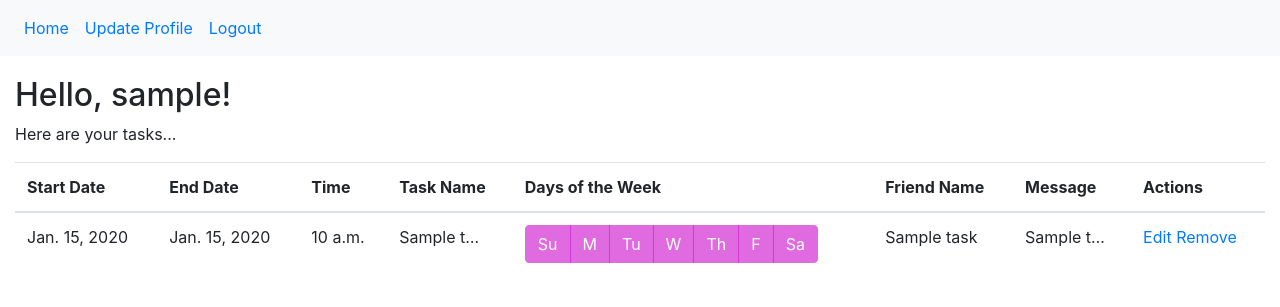
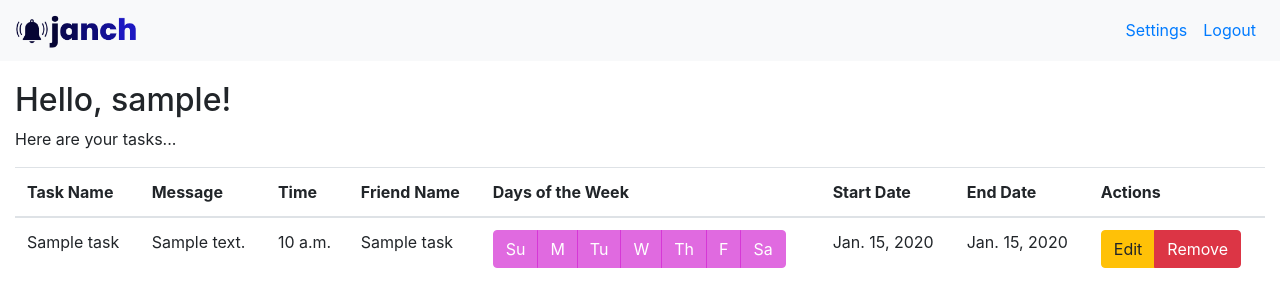
Before and after one commit to HarshiniMangipudi/LAHacks21, a Django app: page / in a window 1280 px wide. Shown: the top 307 px of the page. Run offline with Django 3.2, Linux system fonts and the light colour scheme; a user stored in the database is signed in; tables that the repository leaves empty hold one stand-in row (values such as "Sample post").

Commit message:
update logo

```diff
--- a/pages/templates/base.html
+++ b/pages/templates/base.html
@@ -1,3 +1,4 @@
+{% load static %}
 <!DOCTYPE html>
 <html lang="en">
 <head>
@@ -8,12 +9,15 @@
 </head>
 
 <body>
-    <nav class="navbar navbar-expand-sm bg-light" style="margin-bottom: 20px;">
+    <nav class="navbar sticky-top navbar-expand-sm bg-light" style="margin-bottom: 20px;">
         {% block sidebar %}
+          <a class="navbar-brand" href="{% url 'home' %}">
+              <img src="{% static 'logo.png' %}" width="120" alt="">
+          </a>
         {% if user.is_authenticated %}
-        <ul class="navbar-nav">
-            <li class="nav-item"><a class="nav-link" href="{% url 'home' %}">Home</a></li>
-            <li class="nav-item"><a class="nav-link" href="{% url 'profileUpdate' %}">Update Profile</a></li>
+        <ul class="navbar-nav ml-auto">
+            <!-- <li class="nav-item"><a class="nav-link" href="{% url 'home' %}">Home</a></li> -->
+            <li class="nav-item"><a class="nav-link" href="{% url 'profileUpdate' %}">Settings</a></li>
             <li class="nav-item"><a class="nav-link" href="{% url 'logout' %}">Logout</a></li>
         </ul>
         {% endif %}
--- a/pages/templates/taskList.html
+++ b/pages/templates/taskList.html
@@ -24,23 +24,23 @@
          <table class="table">
            <thead>
               <tr>
+                <th>Task Name</th>
+                <th>Message</th>
+                <th>Time</th>
+                <th>Friend Name</th>
+                <th>Days of the Week</th>
                 <th>Start Date</th>
                 <th>End Date</th>
-                <th>Time</th>
-                <th>Task Name</th>
-                <th>Days of the Week</th>
-                <th>Friend Name</th>
-                <th>Message</th>
                 <th>Actions</th>
               </tr>
            </thead>
            <tbody>
               {% for task in tasks %}
               <tr>
-                <td>{{task.start_date}}</td>
-                <td>{{task.end_date}}</td>
+                <td>{{ task.task_name}}</td>
+                <td style="word-wrap: break-word">{{task.body}}</td>
                 <td>{{task.time_of_day}}</td>
-                <td>{{ task.task_name|truncatechars:9 }}</td>
+                <td>{{task.friend_name}}</td>
                 <td><!--Weekly Buttons -->
                         <div class="btn-toolbar" role="toolbar" aria-label="Toolbar with button groups">
                                 <div class="btn-group me-2" role="group">
@@ -54,14 +54,16 @@
                                 </div>
                         </div>
                 </td>
-                <td>{{task.friend_name}}</td>
-                <td>{{task.body|truncatechars:9}}</td>
+                <td>{{task.start_date}}</td>
+                <td>{{task.end_date}}</td>
                 <td><!--Update and Remove buttons-->
                     {% comment %}
                         <a href="{% url 'taskDescription' pk=request.user.id %}">Details</a>
                     {% endcomment %}
-                        <a href="{% url 'taskUpdate' pk=task.pk %}">Edit</a>
-                        <a href="{% url 'taskDelete' pk=task.pk %}">Remove</a>
+                    <div class="btn-group" role="group" aria-label="Actions">
+                        <a class="btn btn-warning" href="{% url 'taskUpdate' pk=task.pk %}">Edit</a>
+                        <a class="btn btn-danger" href="{% url 'taskDelete' pk=task.pk %}">Remove</a>
+                    </div>
                 </td>
 
               </tr>
```
Also changed, not shown: pages/static/logo.png (added).
